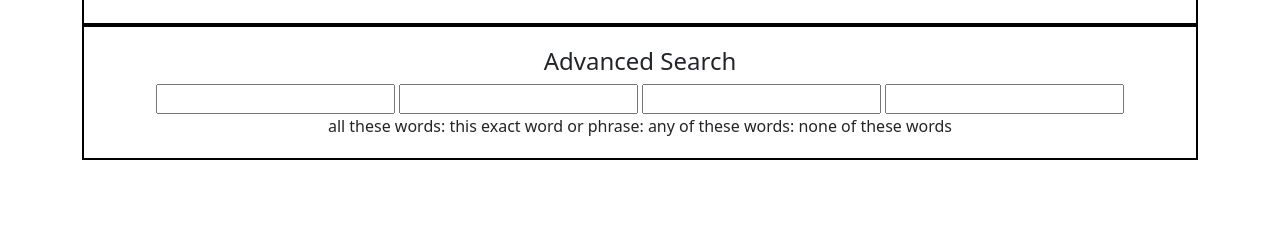
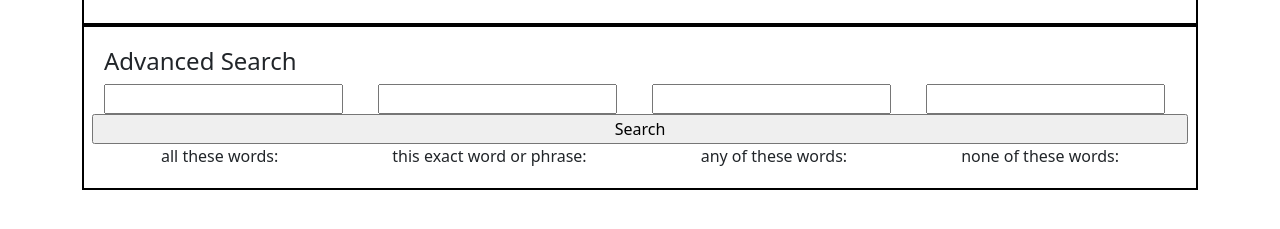
Before and after one commit to ykarapazar/cs50psub0, a plain HTML site: page advanced.html in a window 1280 px wide. Shown: the part 115-344 px from the top of the page. Drawn offline with nearby package versions, Linux system fonts and the light colour scheme.

Commit message:
why not working

```diff
--- a/advanced.html
+++ b/advanced.html
@@ -33,20 +33,43 @@
       </div>
 
       <div class="container-fluid">
-        <div class="row">
-          <div class="col text-center">
+          <div class="d-flex flex-row">
             <h4>Advanced Search</h4>
+          </div>
+            <div class="row"
                 <form action="https://www.google.com/search">
+                  <div class="col">
                     <input type="text" name="as_q">
+                  </div>
+                  <div class="col">
                     <input type="text" name="as_epq">
+                  </div>
+                  <div class="col">
                     <input type="text" name="as_oq">
+                  </div>
+                  <div class="col">
                     <input type="text" name="as_eq">
+                  </div>
+                  <input type="submit" value="Search">
                 </form>
-            <div class="col text-center 9">
-                <label class="label">all these words:</label>
-                <label class="label">this exact word or phrase:</label>
-                <label class="label">any of these words:</label>
-                <label class="label">none of these words</label>
+              </div>
+                <div class="d-flex flex-row justify-content-around">
+                  <div class="d-flex flex-row item-alignment-center justify-content-center">
+                    all these words:
+                  </div>
+                  <div class="d-flex flex-column justify-content-">
+                    this exact word or phrase:
+                  </div>
+                  <div class="d-flex flex-column justify-content-end">
+                    any of these words:
+                  </div>
+                  <div class="d-flex flex-column justify-content-start">
+                    none of these words:
+                  </div>
+              </div>
+            </div>
+
+                </div>
               </div>
           </div>
         </div>
```
Lines whose indentation alone changed are shown as unchanged.
